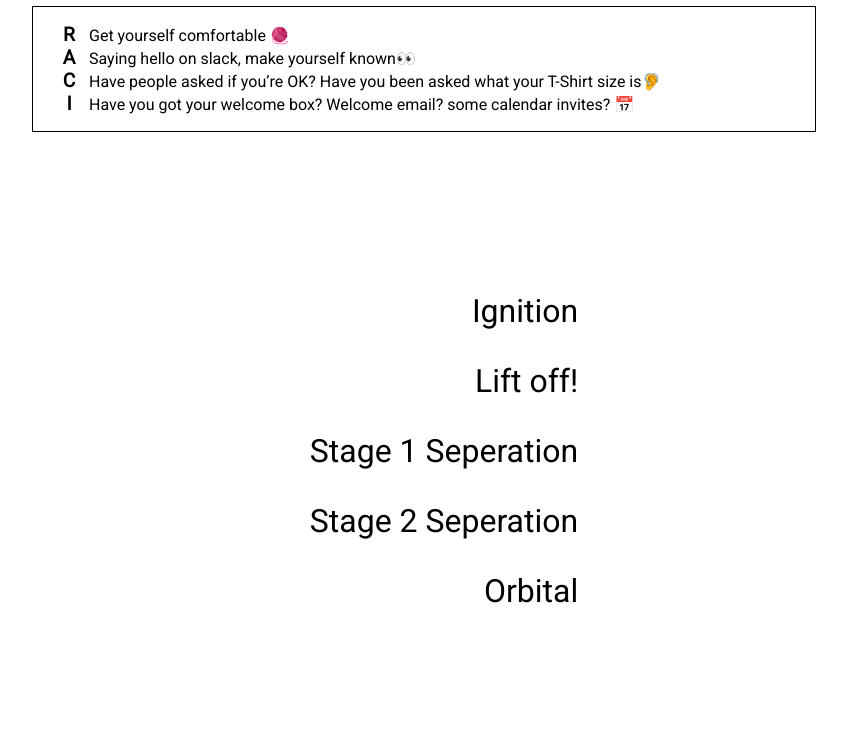
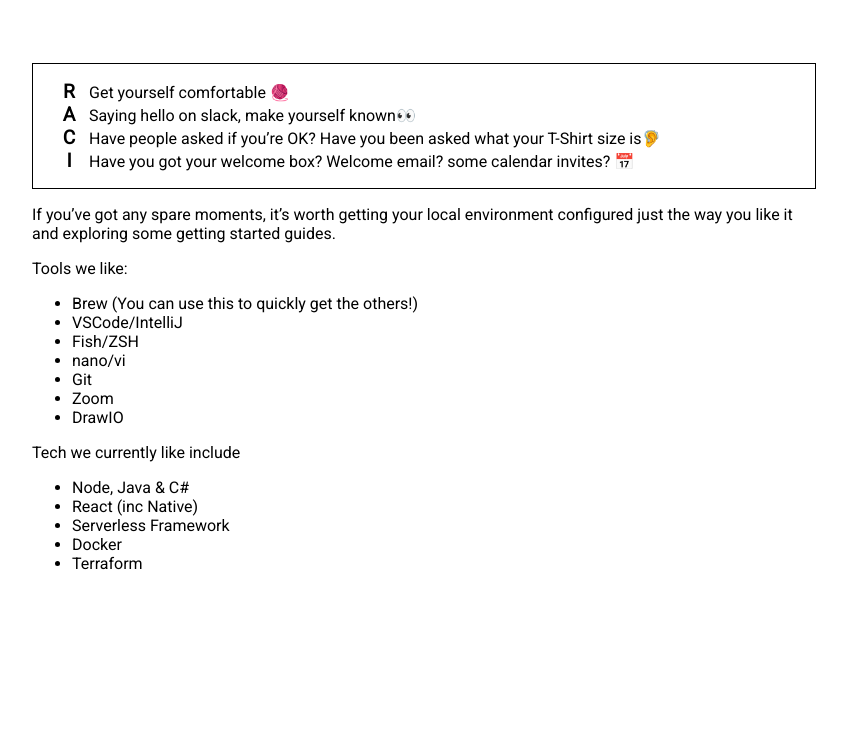
Before and after one commit to worthinternetsystems/new-starter, a Next.js app: page /launch/ignition in a window 1280 px wide. Shown: the part 764-1502 px from the top of the page, without its empty margins (216-1063 px from the left). Before the commit the page ends 1406 px from the top, so only its background shows below. Built offline with nearby package versions, Linux system fonts and the light colour scheme.

Commit message:
Tech tips

```diff
--- a/pages/launch/ignition.js
+++ b/pages/launch/ignition.js
@@ -15,9 +15,7 @@ export default function Home() {
       </p>
       <p>
         Where do
-        {' '}
         <em>you</em>
-        {' '}
         want to go? We'll be talking to you about
         progression and lots of other things! But again don't worry about that
         yet. 🙂
@@ -32,9 +30,12 @@ export default function Home() {
               <ul>
                 <li>#worth-reading</li>
                 <li>#tech</li>
+                <li>#fridayguild</li>
+                <li>#readingbookclub</li>
                 <li>#snowfeverworth</li>
               </ul>
-            </li>
+              Search for more and join in the conversation. It's a great way to get involved.
+           </li>
             <li>
               You should have received a few calendar invites
               <ul>
@@ -84,6 +85,32 @@ export default function Home() {
           calendar invites? 📅
         </li>
       </ul>
-    </main>
+
+      <p>
+        If you’ve got any spare moments, it’s worth getting your local
+        environment configured just the way you like it and exploring some
+        getting started guides.
+      </p>
+        <p>Tools we like:</p>
+        <ul>
+          <li>Brew (You can use this to quickly get the others!)</li>
+          <li>VSCode/IntelliJ</li>
+          <li>Fish/ZSH</li>
+          <li>nano/vi</li>
+          <li>Git</li>
+          <li>Zoom</li>
+          <li>DrawIO</li>
+        </ul>
+      <p>
+        Tech we currently like include
+      </p>
+      <ul>
+        <li>Node, Java & C#</li>
+        <li>React (inc Native)</li>
+        <li>Serverless Framework</li>
+        <li>Docker</li>
+        <li>Terraform</li>
+      </ul>
+   </main>
   );
 }
```
